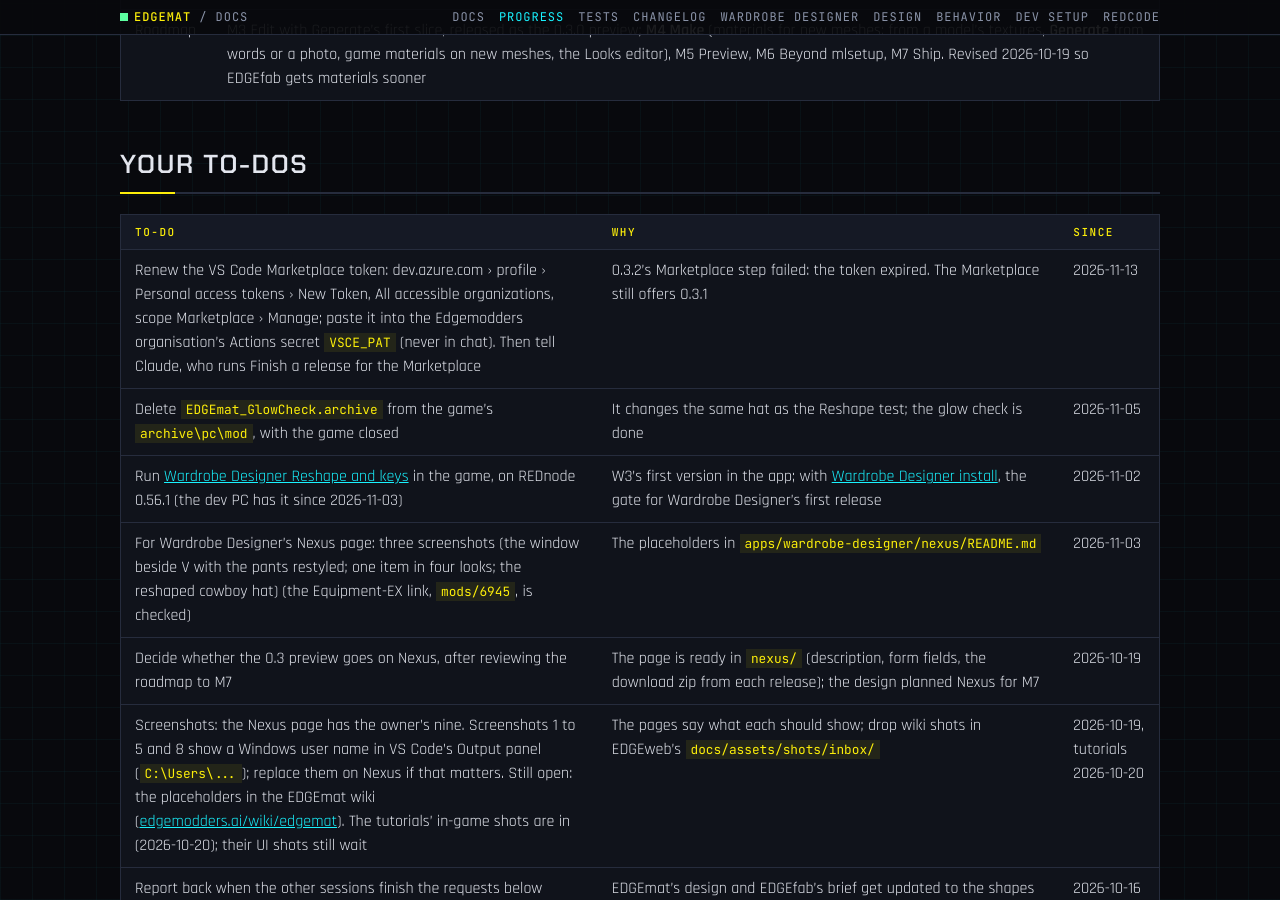
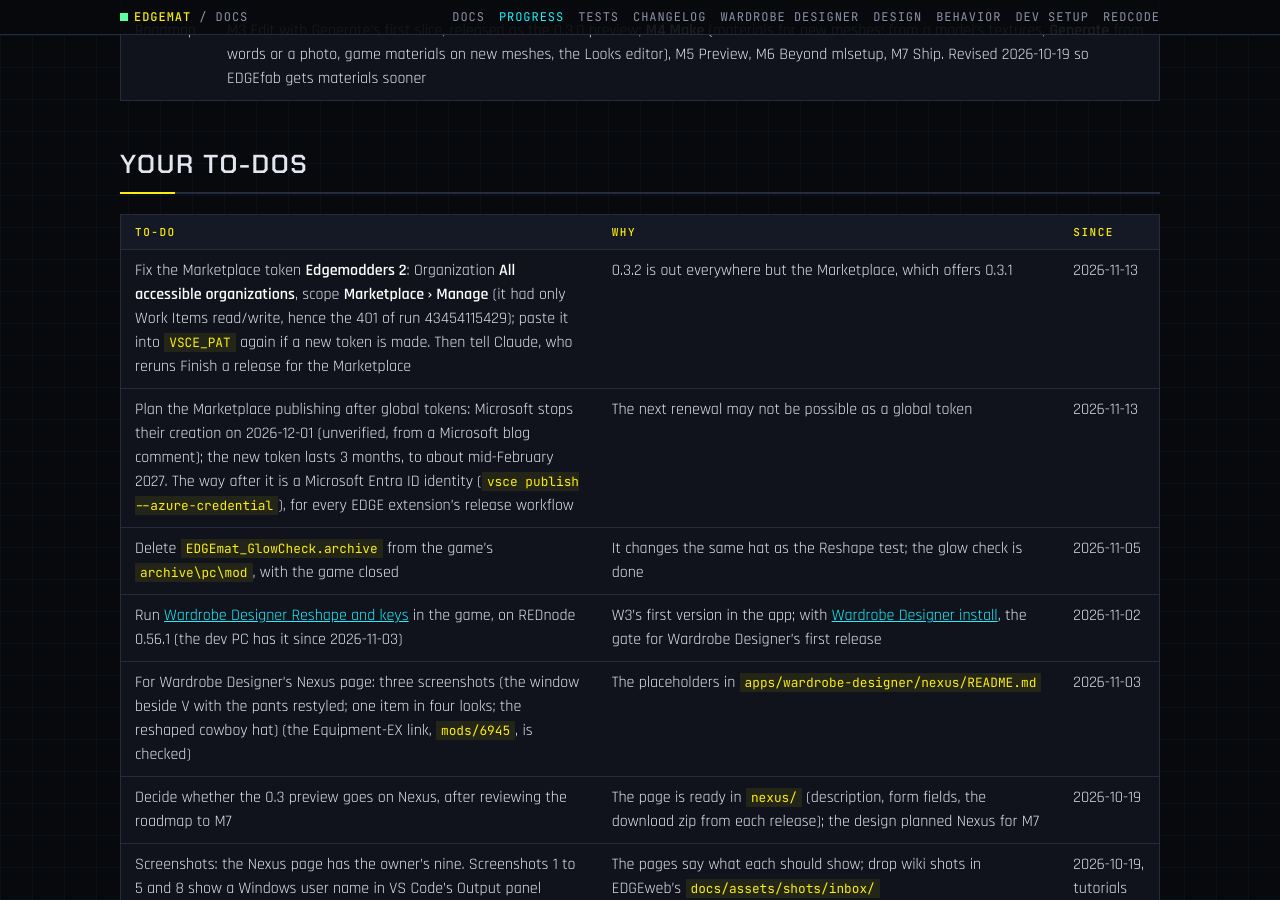
Before and after one commit to Edgemodders/EDGEmat, a Jekyll site: the page built from docs/progress.md, in a window 1280 px wide and 900 px high, scrolled down 829 px. Built offline with Jekyll 4.4.1, drawn with Linux system fonts in a browser that asks for light colours; our own code applies the rules of GitHub Pages for plain Markdown files.

Commit message:
Progress: the Marketplace token needs Marketplace Manage; plan for global tokens' retirement
Co-Authored-By: Claude Opus 5.5 <noreply@anthropic.com>

```diff
--- a/docs/progress.md
+++ b/docs/progress.md
@@ -19,7 +19,8 @@ Last updated 2026-11-03.
 
 | To-do | Why | Since |
 |---|---|---|
-| Renew the VS Code Marketplace token: dev.azure.com › profile › Personal access tokens › New Token, All accessible organizations, scope Marketplace › Manage; paste it into the Edgemodders organisation's Actions secret `VSCE_PAT` (never in chat). Then tell Claude, who runs Finish a release for the Marketplace | 0.3.2's Marketplace step failed: the token expired. The Marketplace still offers 0.3.1 | 2026-11-13 |
+| Fix the Marketplace token **Edgemodders 2**: Organization **All accessible organizations**, scope **Marketplace › Manage** (it had only Work Items read/write, hence the 401 of run 43454115429); paste it into `VSCE_PAT` again if a new token is made. Then tell Claude, who reruns Finish a release for the Marketplace | 0.3.2 is out everywhere but the Marketplace, which offers 0.3.1 | 2026-11-13 |
+| Plan the Marketplace publishing after global tokens: Microsoft stops their creation on 2026-12-01 (unverified, from a Microsoft blog comment); the new token lasts 3 months, to about mid-February 2027. The way after it is a Microsoft Entra ID identity (`vsce publish --azure-credential`), for every EDGE extension's release workflow | The next renewal may not be possible as a global token | 2026-11-13 |
 | Delete `EDGEmat_GlowCheck.archive` from the game's `archive\pc\mod`, with the game closed | It changes the same hat as the Reshape test; the glow check is done | 2026-11-05 |
 | Run [Wardrobe Designer Reshape and keys](testing.html#wardrobe-designer-reshape-and-keys) in the game, on REDnode 0.56.1 (the dev PC has it since 2026-11-03) | W3's first version in the app; with [Wardrobe Designer install](testing.html#wardrobe-designer-install), the gate for Wardrobe Designer's first release | 2026-11-02 |
 | For Wardrobe Designer's Nexus page: three screenshots (the window beside V with the pants restyled; one item in four looks; the reshaped cowboy hat) (the Equipment-EX link, `mods/6945`, is checked) | The placeholders in `apps/wardrobe-designer/nexus/README.md` | 2026-11-03 |
```
